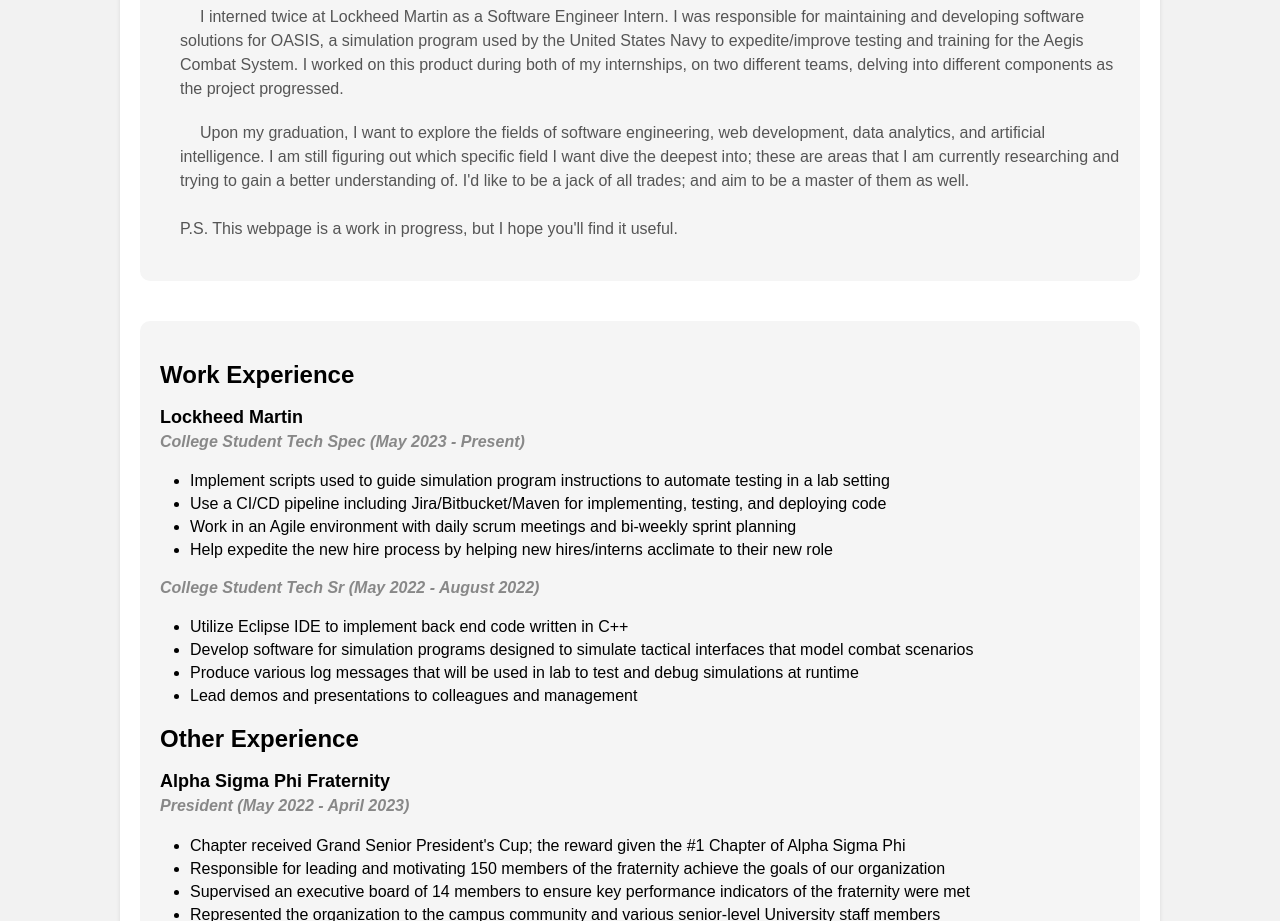
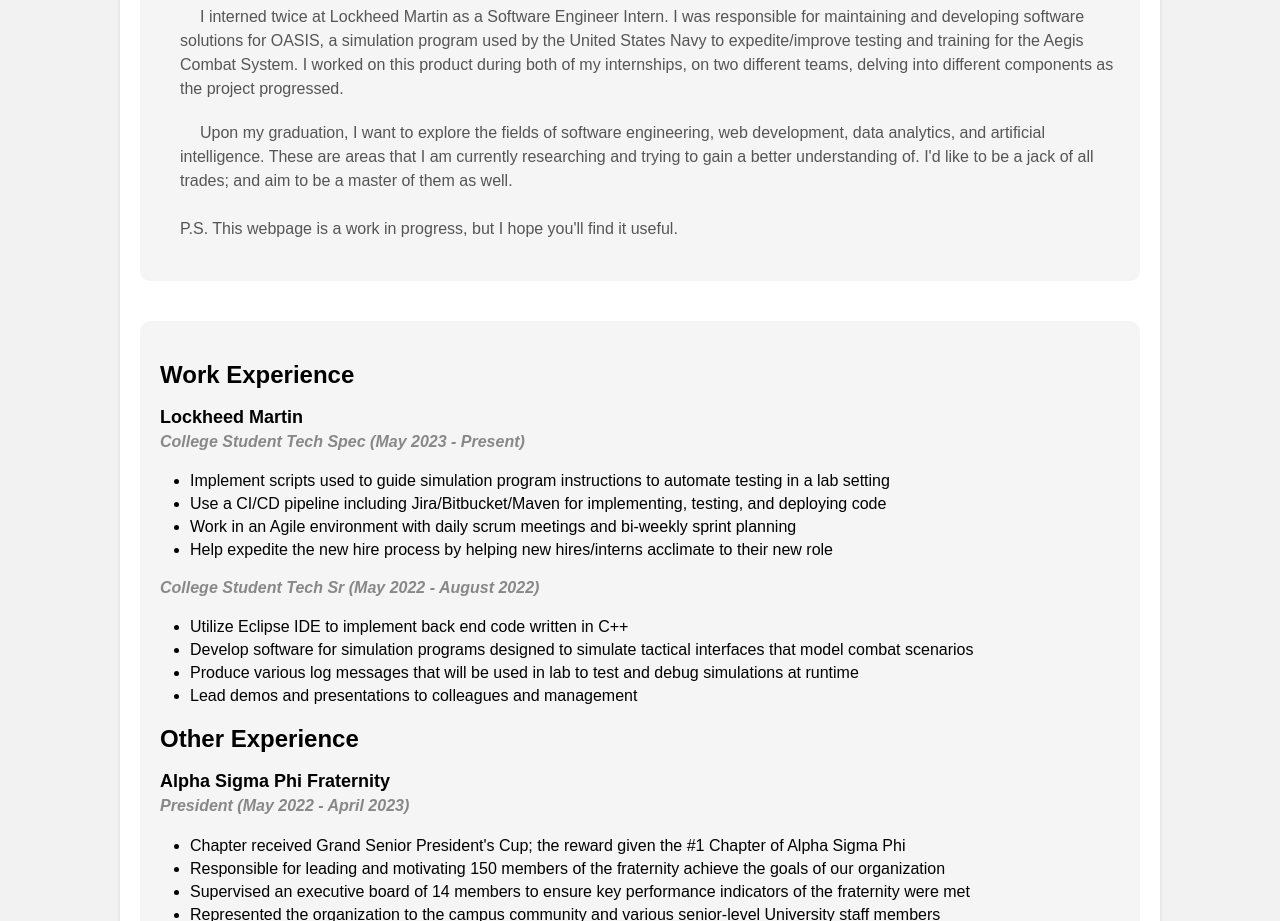
Before and after one commit to SQUALEMAN/SQUALEMAN.github.io, a plain HTML site: page index.html in a window 1280 px wide. Shown: the part 1020-1941 px from the top of the page. Drawn offline with Linux system fonts and the light colour scheme.

Commit message:
Update index.html

```diff
--- a/index.html
+++ b/index.html
@@ -68,8 +68,7 @@
 
 
           <p class="indented"> Upon my graduation, I want to explore the fields of software engineering, web development, data analytics, and artificial intelligence.
-            I am still figuring out which specific field I want dive the deepest into; these are areas
-            that I am currently researching and trying to gain a better understanding of. I'd like to be a jack of all trades; and aim to be a
+            These are areas that I am currently researching and trying to gain a better understanding of. I'd like to be a jack of all trades; and aim to be a
             master of them as well. <br><br> P.S. This webpage is a work in progress, but I hope you'll find it useful.</p>
 
       </div>
```
